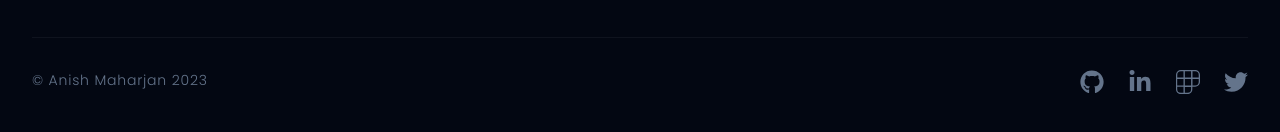
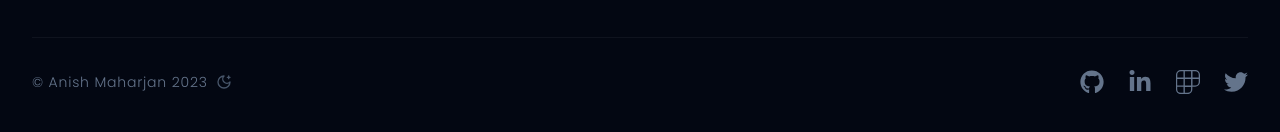
Before and after one commit to ooanishoo/ooanishoo, a Next.js app: page / in a window 1280 px wide. Shown: the part 2357-2489 px from the top of the page. Built offline with nearby package versions, Linux system fonts and the light colour scheme.

Commit message:
feat(Footer): display ToggleThemeButton on the footer

```diff
--- a/src/app/components/Footer.tsx
+++ b/src/app/components/Footer.tsx
@@ -1,37 +1,9 @@
+'use client'
+
 import { IconType } from 'react-icons'
 import { FaGithub, FaLinkedinIn, FaTwitter } from 'react-icons/fa'
 import { SiPolywork } from 'react-icons/si'
-
-export const Footer = () => {
-  return (
-    <footer className="mt-16 px-4 text-sm sm:px-6 lg:px-8">
-      <FooterContent />
-    </footer>
-  )
-}
-
-const FooterContent = () => (
-  <div className="justify-between border-t border-solid border-slate-200 pb-28 pt-8 text-slate-500 dark:border-slate-200/5 sm:flex">
-    <div className="mb-6 sm:mb-0 sm:flex">
-      <p>&copy; Anish Maharjan {new Date().getFullYear()}</p>
-    </div>
-    <div className="flex space-x-6 text-slate-400 dark:text-slate-500">
-      {socialLinks.map((socialLink, index) => (
-        <a
-          href={socialLink.url}
-          target="_blank"
-          key={index}
-          title={socialLink.name}
-        >
-          <socialLink.icon
-            size={24}
-            className=" hover:text-slate-500 dark:hover:text-slate-400"
-          />
-        </a>
-      ))}
-    </div>
-  </div>
-)
+import ToggleThemeButton from './ToggleThemeButton'
 
 interface SocialLink {
   name: string
@@ -61,3 +33,34 @@ const socialLinks: SocialLink[] = [
     icon: FaTwitter,
   },
 ]
+
+export const Footer = () => {
+  return (
+    <footer className="mt-16 px-4 text-sm sm:px-6 lg:px-8">
+      <FooterContent />
+    </footer>
+  )
+}
+
+const FooterContent = () => (
+  <div className="flex flex-col items-center justify-between border-t border-solid border-slate-200 pb-28 pt-8 text-slate-500 dark:border-slate-200/5 sm:flex-row">
+    <div className="mb-6 flex items-center gap-2 whitespace-nowrap sm:mb-0">
+      <p>&copy; Anish Maharjan {new Date().getFullYear()}</p>
+      <ToggleThemeButton size={16} />
+    </div>
+    <div className="flex space-x-6 text-slate-400 dark:text-slate-500">
+      {renderSocialLinks()}
+    </div>
+  </div>
+)
+
+const renderSocialLinks = () =>
+  socialLinks.map((socialLink, index) => (
+    <a href={socialLink.url} target="_blank" key={index}>
+      <socialLink.icon
+        title={socialLink.name}
+        size={24}
+        className=" hover:text-slate-500 dark:hover:text-slate-400"
+      />
+    </a>
+  ))
```
